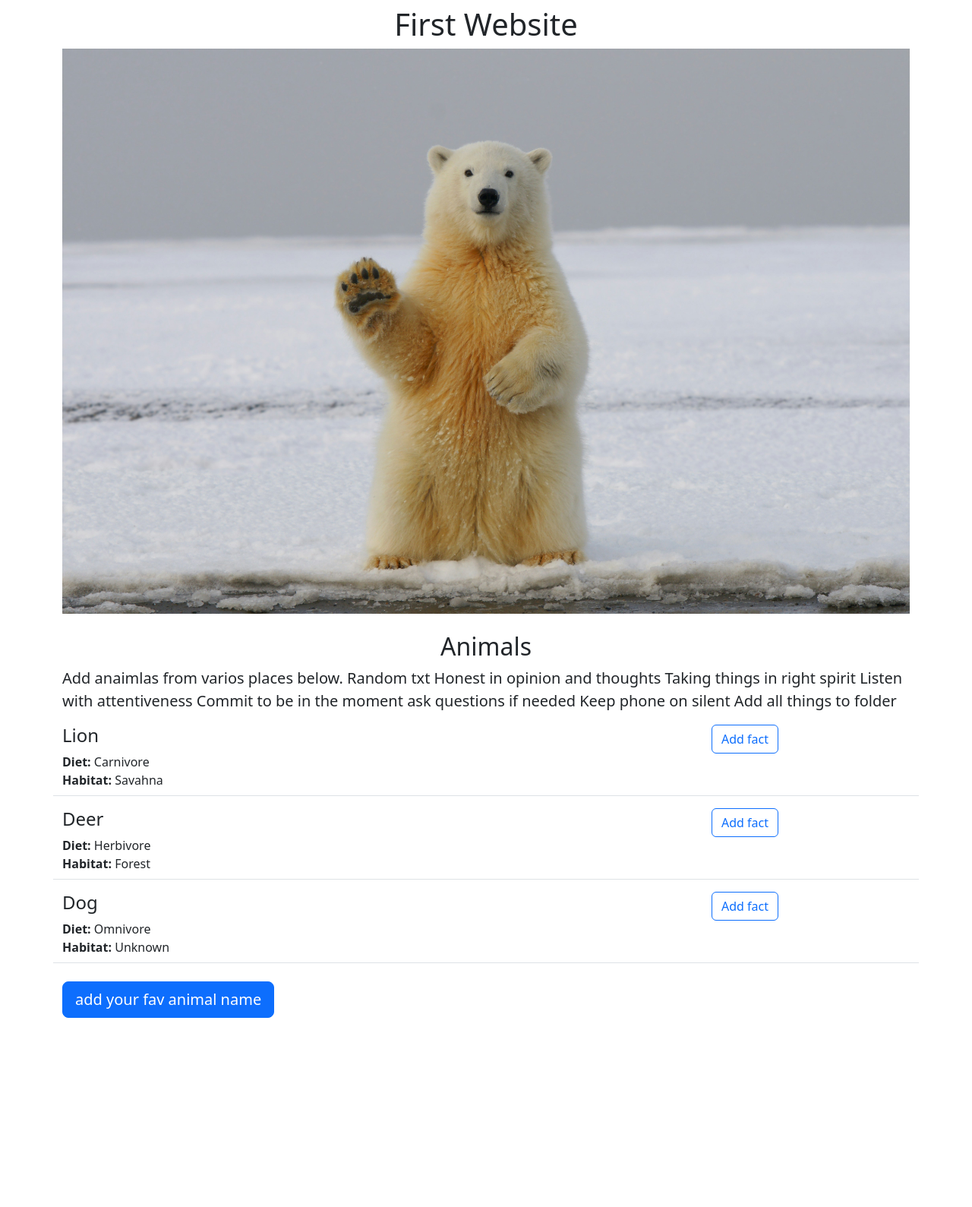
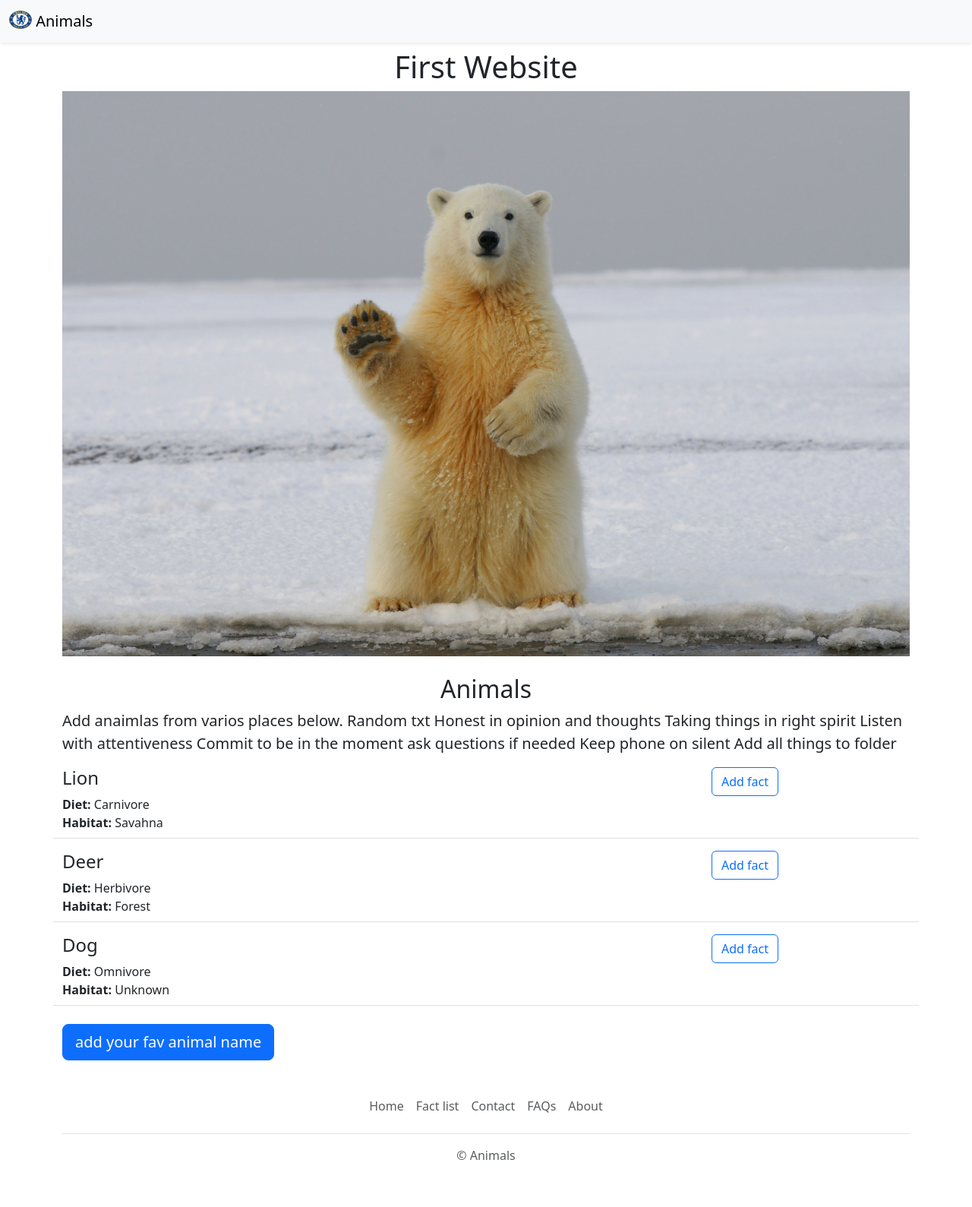
Before and after one commit to kairav28/first-site-advanced, a Flask app: page / in a window 1280 px wide. Shown: the whole page at 76% size. Before the commit the page ends 1340 px from the top, so only its background shows below. Run offline with Flask 3, Linux system fonts and the light colour scheme.

Commit message:
functional improvements

```diff
--- a/templates/animalitem.html
+++ b/templates/animalitem.html
@@ -13,6 +13,14 @@
     {% endif %}
   </div>
   <div class="col-3">
+
+    <!-- removing the button for now and replacing with an anchor which will open and email with preset email id and text
+
     <button type="button" class = "btn btn-outline-primary">Add fact</button>
+
+    -->
+    <a href="mailto:kairav@prathaminternational.org?subject=Add a new fact for {{animal['name']}}" type="button" class = "btn btn-outline-primary">Add fact</a>
+
+  <!-- for automatic mail generation code, there is a tool called mailtolink.me -->
   </div>
 </div>
--- /dev/null
+++ b/templates/footer.html
@@ -0,0 +1,12 @@
+<div class="container">
+  <footer class="py-3 my-4">
+    <ul class="nav justify-content-center border-bottom pb-3 mb-3">
+      <li class="nav-item"><a href="https://animals-website.onrender.com" class="nav-link px-2 text-body-secondary">Home</a></li>
+      <li class="nav-item"><a href="https://animals-website.onrender.com/facts" class="nav-link px-2 text-body-secondary">Fact list</a></li>
+      <li class="nav-item"><a href="mailto:kairav@prathaminternational.org?subject=Question about site" class="nav-link px-2 text-body-secondary">Contact</a></li>
+      <li class="nav-item"><a href="#" class="nav-link px-2 text-body-secondary">FAQs</a></li>
+      <li class="nav-item"><a href="https://animals-website.onrender.com/about" class="nav-link px-2 text-body-secondary">About</a></li>
+    </ul>
+    <p class="text-center text-body-secondary">&copy; Animals</p>
+  </footer>
+</div>
--- a/templates/home-bs.html
+++ b/templates/home-bs.html
@@ -12,6 +12,8 @@
   </head>
   <body>
     <!-- info on the site -->
+    <!-- adding the header bar or nav bar from the file nav.html. It was taken from the examples on bootstrap -->
+    {% include 'nav.html'%}
     <div class="container">
     <h1 class="text-center mt-2 mb-2">
       First Website
@@ -34,5 +36,6 @@
       <button class="btn btn-primary btn-lg"">add your fav animal name</button>
     </div>
     </div>
+     {% include 'footer.html'%}
   </body>
 </html>
--- /dev/null
+++ b/templates/nav.html
@@ -0,0 +1,49 @@
+<!-- adding a simple navbar below -->
+<nav class="navbar bg-body-tertiary shadow-sm fixed-top">
+  <div class="container-fluid">
+    <a class="navbar-brand" href="#">
+      <img src="/static/logo.jpg" alt="Logo" width="30" height="24" class="d-inline-block align-text-top">
+      Animals
+    </a>
+  </div>
+</nav>
+<!--adding below div to show the heading,which is otherwise hidden -->
+<div style = "height:56px"></div>
+
+<!-- The below navbar is detailed, taken from bootstrap example
+
+<nav class="navbar navbar-expand-lg navbar-dark bg-dark" aria-label="Fifth navbar example">
+  <div class="container-fluid">
+    <a class="navbar-brand" href="#">Expand at lg</a>
+    <button class="navbar-toggler" type="button" data-bs-toggle="collapse" data-bs-target="#navbarsExample05" aria-controls="navbarsExample05" aria-expanded="false" aria-label="Toggle navigation">
+      <span class="navbar-toggler-icon"></span>
+    </button>
+
+    <div class="collapse navbar-collapse" id="navbarsExample05">
+      <ul class="navbar-nav me-auto mb-2 mb-lg-0">
+        <li class="nav-item">
+          <a class="nav-link active" aria-current="page" href="#">Home</a>
+        </li>
+        <li class="nav-item">
+          <a class="nav-link" href="#">Link</a>
+        </li>
+        <li class="nav-item">
+          <a class="nav-link disabled" aria-disabled="true">Disabled</a>
+        </li>
+        <li class="nav-item dropdown">
+          <a class="nav-link dropdown-toggle" href="#" data-bs-toggle="dropdown" aria-expanded="false">Dropdown</a>
+          <ul class="dropdown-menu">
+            <li><a class="dropdown-item" href="#">Action</a></li>
+            <li><a class="dropdown-item" href="#">Another action</a></li>
+            <li><a class="dropdown-item" href="#">Something else here</a></li>
+          </ul>
+        </li>
+      </ul>
+      <form role="search">
+        <input class="form-control" type="search" placeholder="Search" aria-label="Search">
+      </form>
+    </div>
+  </div>
+</nav>
+
+-->
```
Also changed, not shown: static/logo.jpg (added), 1 other file.
